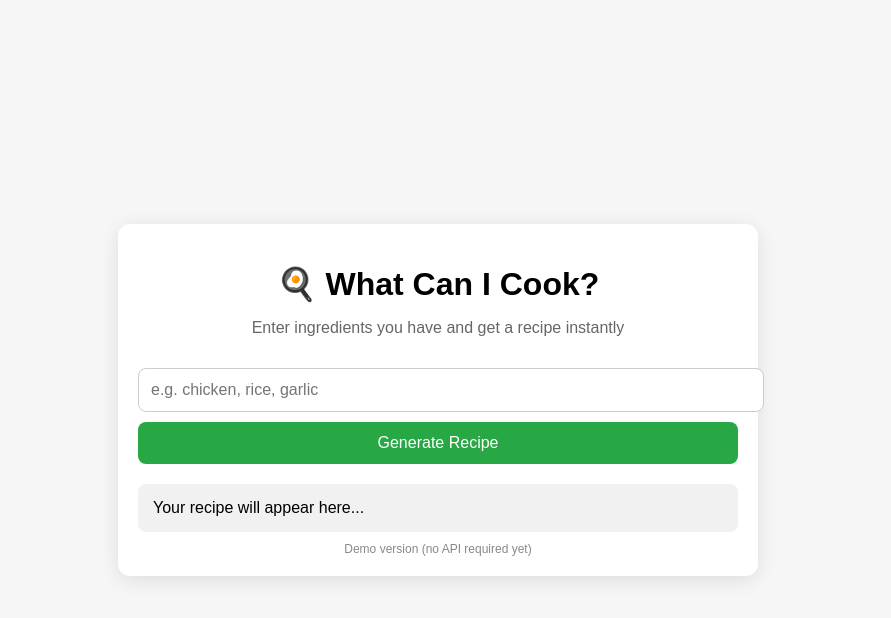
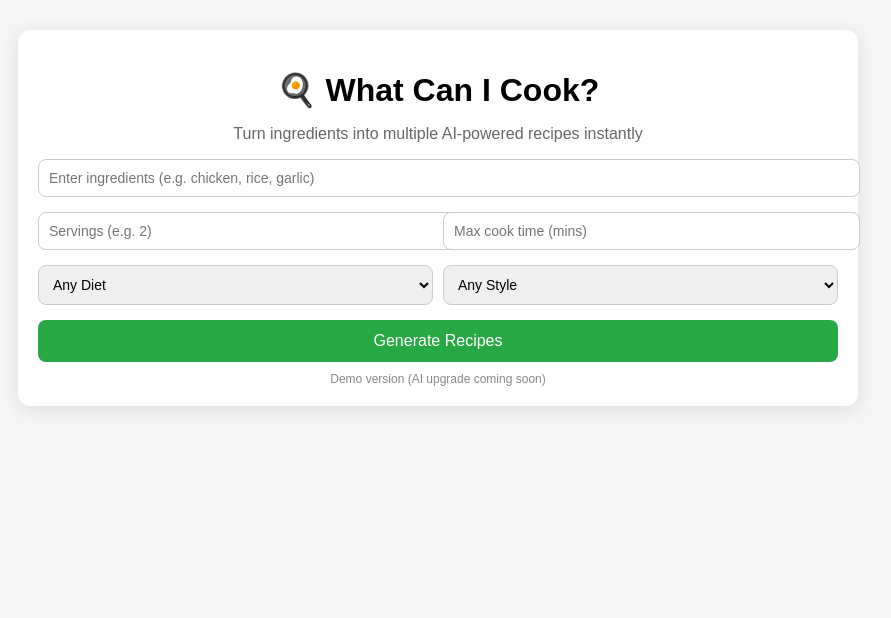
Before and after one commit to drev2404/Recipe-app, a plain HTML site: page index.html in a window 1280 px wide. Shown: the whole page, without its empty margins (202-1093 px from the left). Drawn offline with Linux system fonts and the light colour scheme.

Commit message:
Update index.html

```diff
--- a/index.html
+++ b/index.html
@@ -2,20 +2,20 @@
 <head>
   <meta charset="UTF-8" />
   <meta name="viewport" content="width=device-width, initial-scale=1.0" />
-  <title>What Can I Cook?</title>
-  <style>
+  <meta name="description" content="AI-powered recipe generator that turns your ingredients into multiple personalized meal ideas with cooking time, servings, and diet options." />
+  <meta name="keywords" content="recipe generator, AI recipes, what can I cook, ingredients recipe, meal planner, cooking app" />
+  <meta name="author" content="Recipe App" />
+  <title>What Can I Cook? | AI Recipe Generator</title>  <style>
     body {
       font-family: Arial, sans-serif;
       background: #f6f6f6;
       margin: 0;
       padding: 0;
-      display: flex;
-      justify-content: center;
-      align-items: center;
-      min-height: 100vh;
-    }.container {
-  width: 100%;
-  max-width: 600px;
+    }
+
+    .container {
+      max-width: 800px;
+      margin: 30px auto;
       background: white;
       padding: 20px;
       border-radius: 12px;
@@ -24,7 +24,7 @@
 
     h1 {
       text-align: center;
-  margin-bottom: 10px;
+      margin-bottom: 5px;
     }
 
     p {
@@ -32,19 +32,25 @@ p {
       color: #666;
     }
 
-input {
+    .grid {
+      display: grid;
+      grid-template-columns: 1fr 1fr;
+      gap: 10px;
+      margin-top: 15px;
+    }
+
+    input, select {
       width: 100%;
-  padding: 12px;
-  margin-top: 15px;
+      padding: 10px;
       border-radius: 8px;
       border: 1px solid #ccc;
-  font-size: 16px;
+      font-size: 14px;
     }
 
     button {
       width: 100%;
       padding: 12px;
-  margin-top: 10px;
+      margin-top: 15px;
       background: #28a745;
       color: white;
       border: none;
@@ -57,50 +63,89 @@ button:hover {
       background: #218838;
     }
 
-.output {
-  margin-top: 20px;
-  white-space: pre-wrap;
+    .recipe {
       background: #f1f1f1;
       padding: 15px;
-  border-radius: 8px;
+      margin-top: 15px;
+      border-radius: 10px;
+      white-space: pre-wrap;
+    }
+
+    .recipe-title {
+      font-weight: bold;
+      font-size: 18px;
     }
 
     .small {
+      text-align: center;
       font-size: 12px;
       color: #888;
       margin-top: 10px;
-  text-align: center;
     }
+  </style></head>
+<body><div class="container">
+  <h1>🍳 What Can I Cook?</h1>
+  <p>Turn ingredients into multiple AI-powered recipes instantly</p>  <input id="ingredients" placeholder="Enter ingredients (e.g. chicken, rice, garlic)" />  <div class="grid">
+    <input id="servings" type="number" placeholder="Servings (e.g. 2)" />
+    <input id="time" type="number" placeholder="Max cook time (mins)" />
+  </div>  <div class="grid">
+    <select id="diet">
+      <option value="">Any Diet</option>
+      <option value="high-protein">High Protein</option>
+      <option value="keto">Keto</option>
+      <option value="vegan">Vegan</option>
+      <option value="low-carb">Low Carb</option>
+    </select><select id="style">
+  <option value="">Any Style</option>
+  <option value="grilled">Grilled</option>
+  <option value="fried">Fried</option>
+  <option value="baked">Baked</option>
+  <option value="air-fryer">Air Fryer</option>
+</select>
 
-  </style>
-</head>
-<body>  <div class="container">
-    <h1>🍳 What Can I Cook?</h1>
-    <p>Enter ingredients you have and get a recipe instantly</p><input id="ingredients" placeholder="e.g. chicken, rice, garlic" />
-<button onclick="generateRecipe()">Generate Recipe</button>
+  </div><button onclick="generateRecipes()">Generate Recipes</button>
 
-<div class="output" id="output">Your recipe will appear here...</div>
+  <div id="output"></div>  <div class="small">Demo version (AI upgrade coming soon)</div>
+</div><script>
+function generateRecipes() {
+  const ingredients = document.getElementById('ingredients').value;
+  const servings = document.getElementById('servings').value || 2;
+  const time = document.getElementById('time').value || 30;
+  const diet = document.getElementById('diet').value;
+  const style = document.getElementById('style').value;
 
-<div class="small">
-  Demo version (no API required yet)
-</div>
-
-  </div>  <script>
-    function generateRecipe() {
-      const ingredients = document.getElementById('ingredients').value;
   const output = document.getElementById('output');
 
   if (!ingredients) {
-        output.innerText = "Please enter some ingredients.";
+    output.innerHTML = "<p>Please enter ingredients.</p>";
     return;
   }
 
-      // MOCK AI RESPONSE (replace later with real API)
-      const recipeName = "Simple " + ingredients.split(',')[0] + " Skillet";
+  const base = ingredients.split(',')[0];
 
-      const response = `🍽️ ${recipeName}\n\nIngredients:\n${ingredients}\n\nOptional: salt, pepper, olive oil, butter\n\nInstructions:\n1. Heat a pan over medium heat\n2. Add oil or butter\n3. Cook main ingredients until done\n4. Season to taste\n5. Serve hot and enjoy`;
+  const recipes = [1,2,3].map(i => {
+    return `
+<div class="recipe">
+<div class="recipe-title">🍽️ Recipe ${i}: ${base} Dish ${i}</div>
 
-      output.innerText = response;
+Servings: ${servings}
+Time: ${time} mins
+Diet: ${diet || "Any"}
+Style: ${style || "Any"}
+
+Ingredients:
+${ingredients}, salt, pepper, olive oil
+
+Instructions:
+1. Prepare ingredients
+2. Cook using ${style || "basic method"}
+3. Season to taste
+4. Serve hot
+</div>
+`;
+  }).join('');
+
+  output.innerHTML = recipes;
 }
 </script></body>
 </html>
```
Lines whose indentation alone changed are shown as unchanged.
